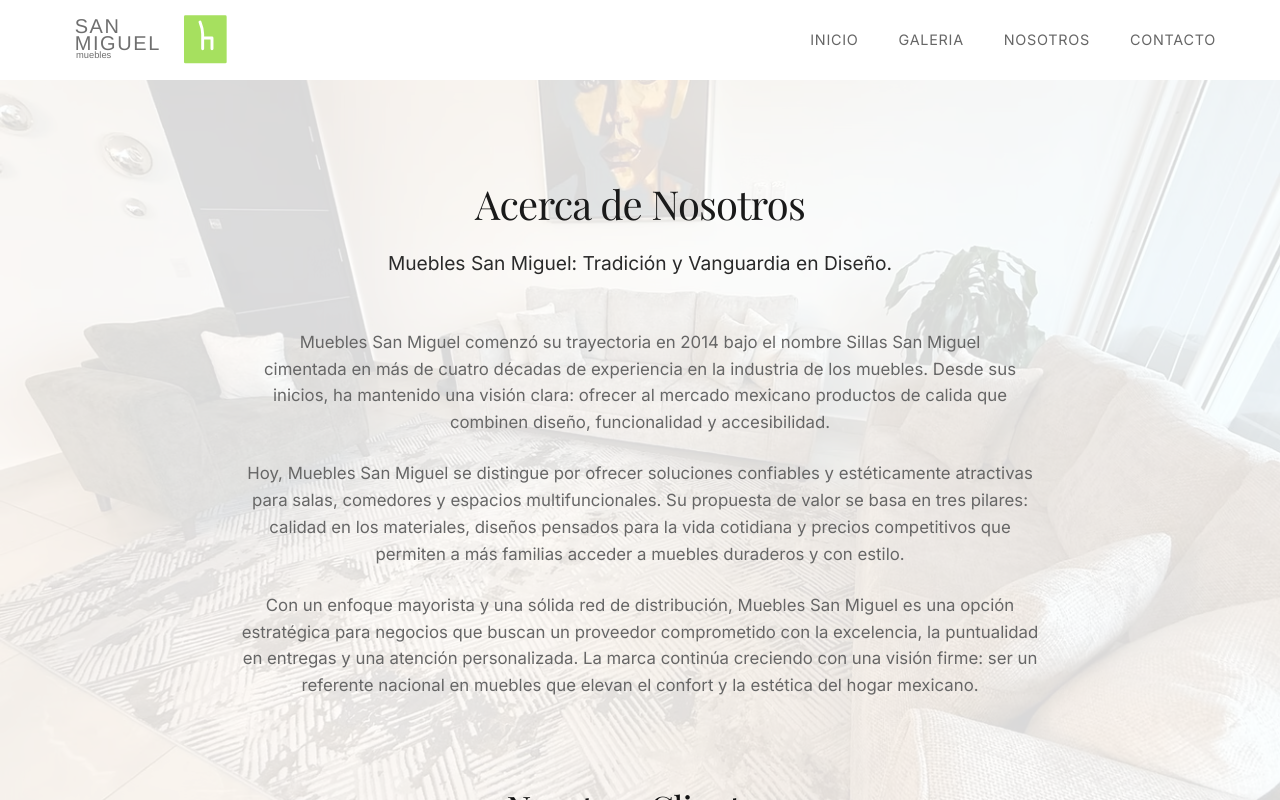
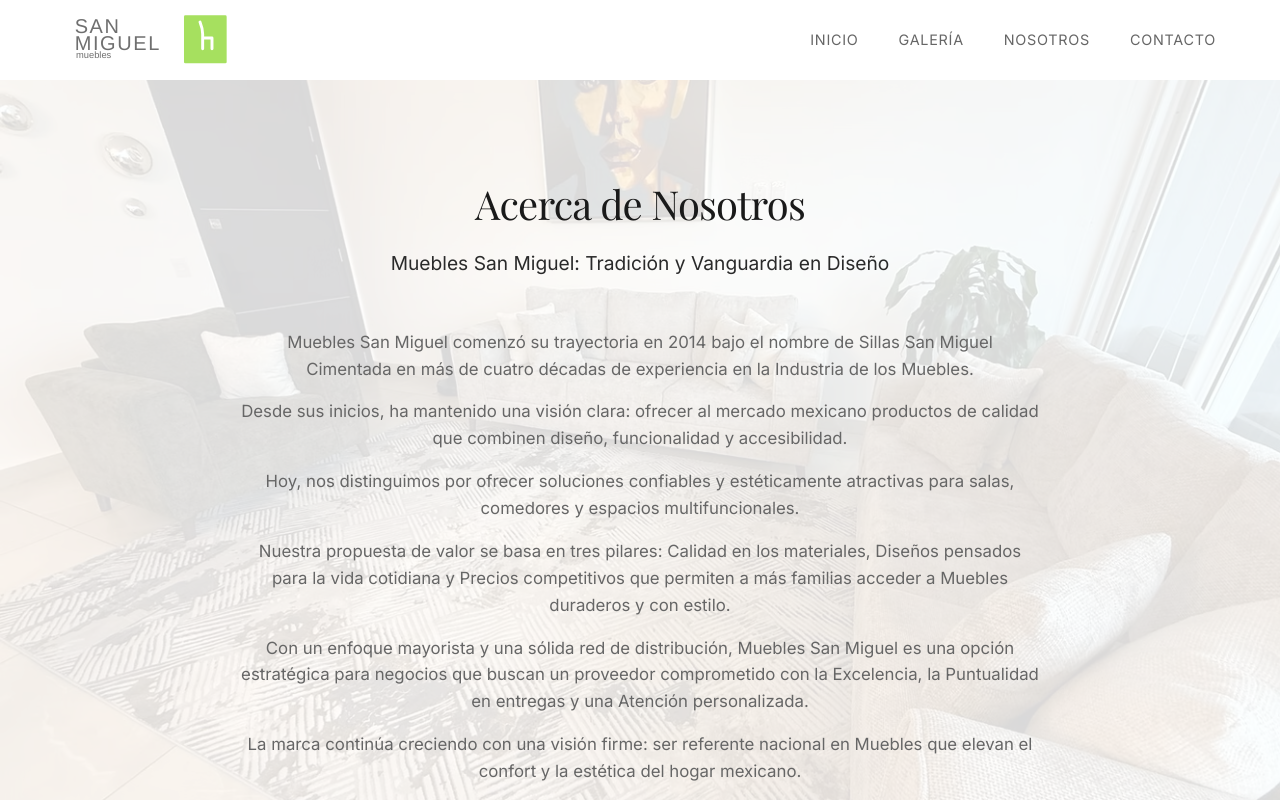
Before and after one commit to SergioMtzFQA/MuebleriaSanMiguel, a React (Vite) app: page /about in a window 1280 px wide. Shown: the top 800 px of the page. Built offline with nearby package versions, Linux system fonts and the light colour scheme; a web font is replaced by a local one.

Commit message:
style: improve content formatting, fix typos, and update text layout across pages

```diff
--- a/src/components/AboutSummary.jsx
+++ b/src/components/AboutSummary.jsx
@@ -33,7 +33,8 @@
                             cimentada en más de cuatro décadas de experiencia en la Industria de los Muebles.
                         </p>
                         <p>
-                            Desde nuestros inicios, hemos mantenido una visión clara: ofrecer al mercado mexicano productos de excelente calidad que combinen diseño, funcionalidad y accesibilidad para cada hogar. Hoy nos distinguimos por soluciones confiables y estéticamente atractivas para salas y comedores.
+                            Desde nuestros inicios, hemos mantenido una visión clara: ofrecer al mercado mexicano productos de excelente calidad que combinen diseño, funcionalidad y accesibilidad para cada hogar. <br />
+                            Hoy nos distinguimos por soluciones confiables y estéticamente atractivas para salas y comedores.
                         </p>
                         <p>
                             Nuestra propuesta se basa en materiales premium, diseños pensados para la vida cotidiana y precios competitivos.
--- a/src/components/Navbar.jsx
+++ b/src/components/Navbar.jsx
@@ -35,7 +35,7 @@
 
                 <ul className={`nav-links ${menuOpen ? 'active' : ''}`}>
                     <li><Link to="/" onClick={() => setMenuOpen(false)}>Inicio</Link></li>
-                    <li><Link to="/galeria" onClick={() => setMenuOpen(false)}>Galeria</Link></li>
+                    <li><Link to="/galeria" onClick={() => setMenuOpen(false)}>Galería</Link></li>
                     <li><Link to="/about" onClick={() => setMenuOpen(false)}>Nosotros</Link></li>
                     <li><Link to="/contact" onClick={() => setMenuOpen(false)}>Contacto</Link></li>
                 </ul>
--- a/src/pages/About.jsx
+++ b/src/pages/About.jsx
@@ -18,24 +18,34 @@
                         style={{ textAlign: 'center' }}
                     >
                         <h2>Acerca de Nosotros</h2>
-                        <p className="lead">Muebles San Miguel: Tradición y Vanguardia en Diseño.</p>
+                        <p className="lead">Muebles San Miguel: Tradición y Vanguardia en Diseño</p>
                         <div className="about-grid">
                             <div className="about-text" style={{ width: '100%', maxWidth: '800px', margin: '0 auto', textAlign: 'center' }}>
-                                <p style={{ textAlign: 'center', display: 'block' }}>
-                                    Muebles San Miguel comenzó su trayectoria en 2014 bajo el nombre Sillas San Miguel<br />
-                                    cimentada en más de cuatro décadas de experiencia en la industria de los muebles.
-                                    Desde sus inicios, ha mantenido una visión clara: ofrecer al mercado mexicano productos de calida
-                                    que combinen diseño, funcionalidad y accesibilidad.
+                                <p style={{ textAlign: 'center', display: 'block', marginBottom: '1rem' }}>
+                                    Muebles San Miguel comenzó su trayectoria en 2014 bajo el nombre de Sillas San Miguel<br />
+                                    Cimentada en más de cuatro décadas de experiencia en la Industria de los Muebles.
                                 </p>
-                                <p style={{ textAlign: 'center', display: 'block' }}>
-                                    Hoy, Muebles San Miguel se distingue por ofrecer soluciones confiables y estéticamente atractivas para salas,
-                                    comedores y espacios multifuncionales. Su propuesta de valor se basa en tres pilares: calidad en los materiales,
-                                    diseños pensados para la vida cotidiana y precios competitivos que permiten a más familias acceder a muebles duraderos y con estilo.
+                                <p style={{ textAlign: 'center', display: 'block', marginBottom: '1rem' }}>
+                                    Desde sus inicios, ha mantenido una visión clara: ofrecer al mercado mexicano productos de
+                                    calidad que combinen diseño, funcionalidad y accesibilidad.
                                 </p>
-                                <p style={{ textAlign: 'center', display: 'block' }}>
-                                    Con un enfoque mayorista y una sólida red de distribución, Muebles San Miguel es una opción estratégica para negocios que buscan un proveedor
-                                    comprometido con la excelencia, la puntualidad en entregas y una atención personalizada. La marca continúa creciendo con una visión firme:
-                                    ser un referente nacional en muebles que elevan el confort y la estética del hogar mexicano.
+                                <p style={{ textAlign: 'center', display: 'block', marginBottom: '1rem' }}>
+                                    Hoy, nos distinguimos por ofrecer soluciones confiables y estéticamente atractivas para salas,
+                                    comedores y espacios multifuncionales.
+                                </p>
+                                <p style={{ textAlign: 'center', display: 'block', marginBottom: '1rem' }}>
+                                    Nuestra propuesta de valor se basa en tres pilares: Calidad en los materiales, Diseños pensados
+                                    para la vida cotidiana y Precios competitivos que permiten a más familias acceder a Muebles
+                                    duraderos y con estilo.
+                                </p>
+                                <p style={{ textAlign: 'center', display: 'block', marginBottom: '1rem' }}>
+                                    Con un enfoque mayorista y una sólida red de distribución, Muebles San Miguel es una opción
+                                    estratégica para negocios que buscan un proveedor comprometido con la Excelencia, la
+                                    Puntualidad en entregas y una Atención personalizada.
+                                </p>
+                                <p style={{ textAlign: 'center', display: 'block', marginBottom: '1rem' }}>
+                                    La marca continúa creciendo con una visión firme: ser referente nacional en
+                                    Muebles que elevan el confort y la estética del hogar mexicano.
                                 </p>
                             </div>
                         </div>
--- a/src/pages/Contact.jsx
+++ b/src/pages/Contact.jsx
@@ -17,7 +17,7 @@
                     <div className="contact-grid">
                         <div className="contact-info">
                             <h3>Información de Contacto</h3>
-                            <p style={{ marginBottom: '1rem' }}>Estamos aqui para atenderte. Contáctanos para cotizaciones o dudas.</p>
+                            <p style={{ marginBottom: '1rem' }}>Estamos aquí para atenderte. Contáctanos para cotizaciones o dudas.</p>
 
                             <div style={{ marginBottom: '1.5rem', display: 'flex', alignItems: 'flex-start', gap: '12px' }}>
                                 <MapPin size={24} style={{ minWidth: '24px', color: 'var(--secondary)' }} />
```
